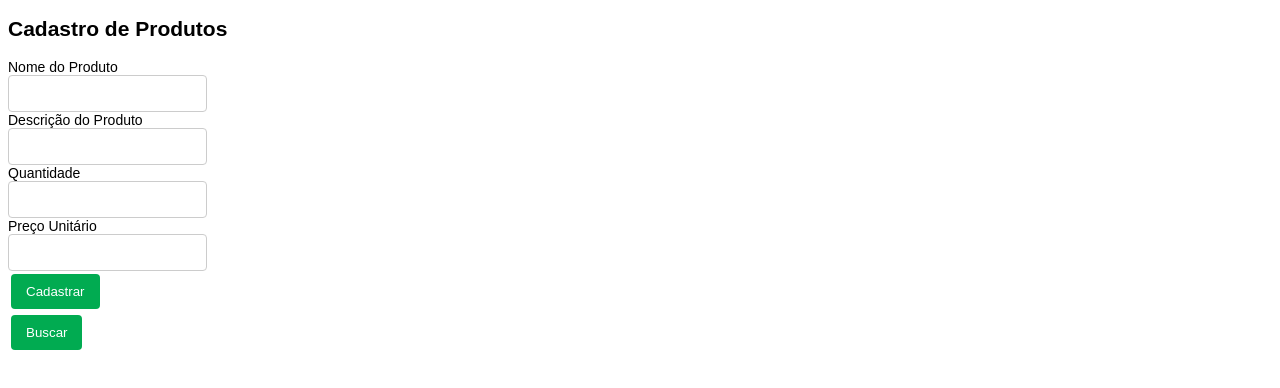
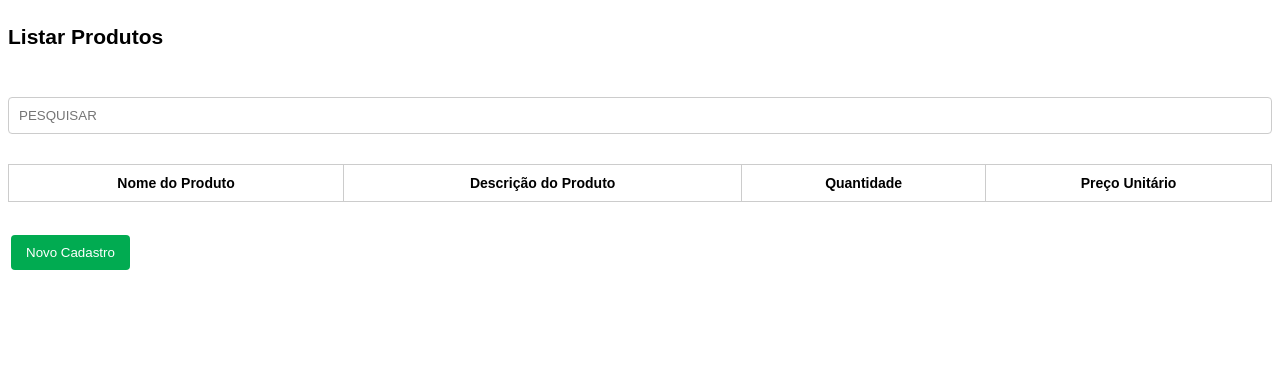
Before and after one commit to pri-kleine/Ecommerce-de-Caneca, a website: page Front-End/index.html in a window 1280 px wide. Both pictures are taken after a click on the button "Buscar". Drawn offline with Linux system fonts and the light colour scheme; no server answers.

Commit message:
adicao da pagina buscar FrontEnd

```diff
--- a/Front-End/index.html
+++ b/Front-End/index.html
@@ -10,12 +10,13 @@
 </head>
 
 
-<body>
+<body page='cadastro'>
+    <div id="cadastroRegistro">
+
     <header>
     <h2>Cadastro de Produtos</h2>
     </header>
 
-    <div id="cadastroRegistro">
     <div class="nomeProduto">Nome do Produto</div>
     <input type = 'text' id='nomeProduto'/>
 
@@ -30,11 +31,36 @@
 
     <div>
     <button onclick="cadastrarItem()">Cadastrar</button>
+    <!-- <button onclick="buscarItem()">Buscar</button> -->
+    <button onclick="buscarItem('lista')"class = "azul" type="button">Buscar</button>
+    </div>
 </div>
 
+<div id='listaRegistros'>
+    <header>
+        <h2>Listar Produtos</h2>
+    </header>
+
+    <div style='display: flex;'>
+        <input style='flex:1' placeholder="PESQUISAR" autofocus id='inputPesquisa' />
+    </div>
+
+    <table>
+        <thead>
+            <tr>
+                <th>Nome do Produto</th>
+                <th>Descrição do Produto</th>
+                <th>Quantidade</th>
+                <th>Preço Unitário</th>
+            </tr>
+        </thead>
+        <tbody id='listaRegistrosBody'></tbody>
+    </table>
+
     <div>
-        <button onclick="buscarItem()">Buscar</button>
+        <button onclick="buscarItem('cadastro')">Novo Cadastro</button>
     </div>
+
 </div>
 </body>
 </html>
--- a/Front-End/main.js
+++ b/Front-End/main.js
@@ -33,7 +33,8 @@
             });
         }
 
-        function buscarItem() {
+        function buscarItem(pagina) {
+            document.body.setAttribute('page',pagina)
             var nomedoProduto = document.getElementById("nomeProduto").value;
             console.log(nomedoProduto);
 
--- a/Front-End/style.css
+++ b/Front-End/style.css
@@ -1,3 +1,12 @@
+#cadastroRegistro{ display: none; }
+#listaRegistros{
+display: none;
+flex-direction: column;
+gap: 30px;
+}
+
+body[page=cadastro] #cadastroRegistro{ display: block; }
+body[page=lista] #listaRegistros{ display: flex;}
 
     body{
         font-family: Arial, Helvetica, sans-serif;
@@ -24,9 +33,9 @@
         margin: 3px;
         padding: 10px 15px;
     }
-    button.cinza{
-        background-color: #ccc;
-        color: #666;
+    button.azul{
+        background-color: #07a;
+        color: #fff;
     }
     button:hover{
         opacity: 0.8;
```
Lines whose indentation alone changed are shown as unchanged.
